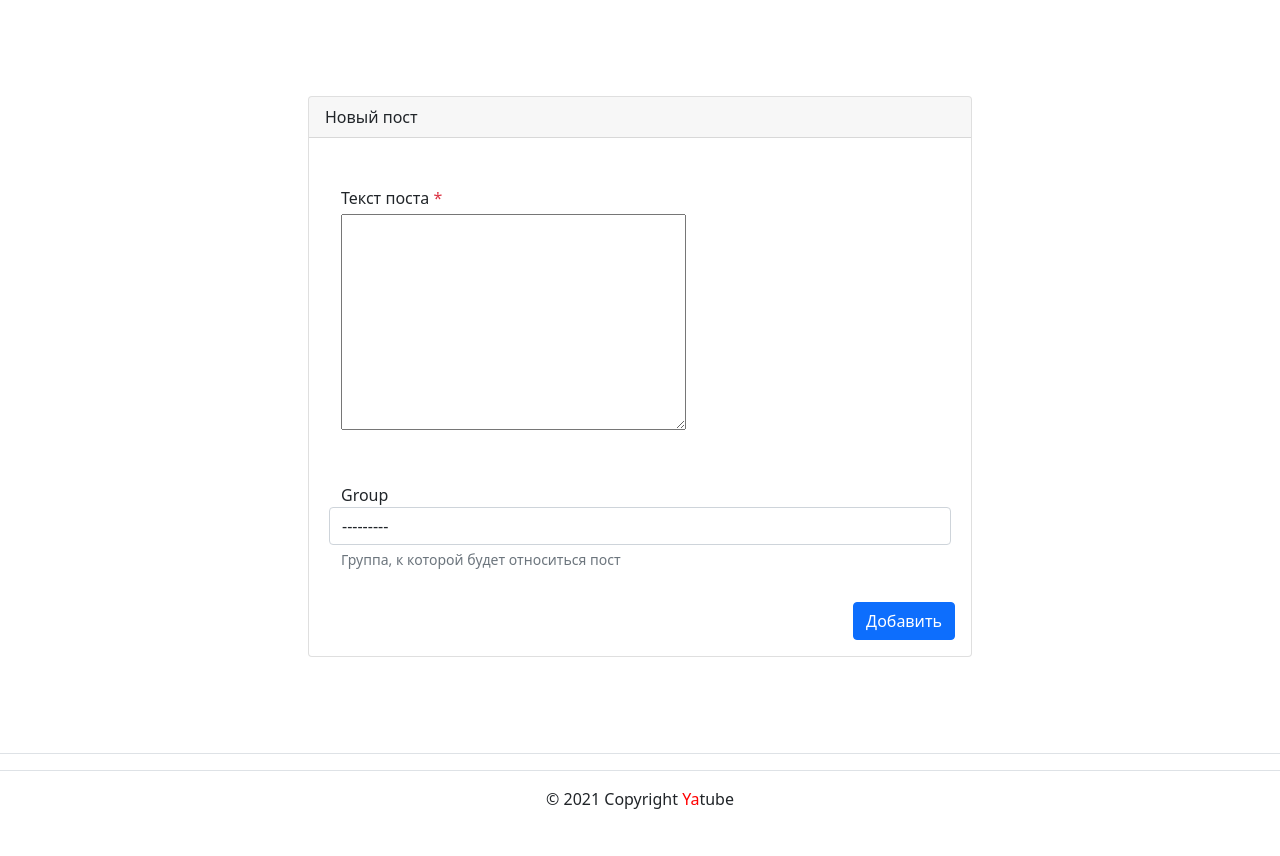
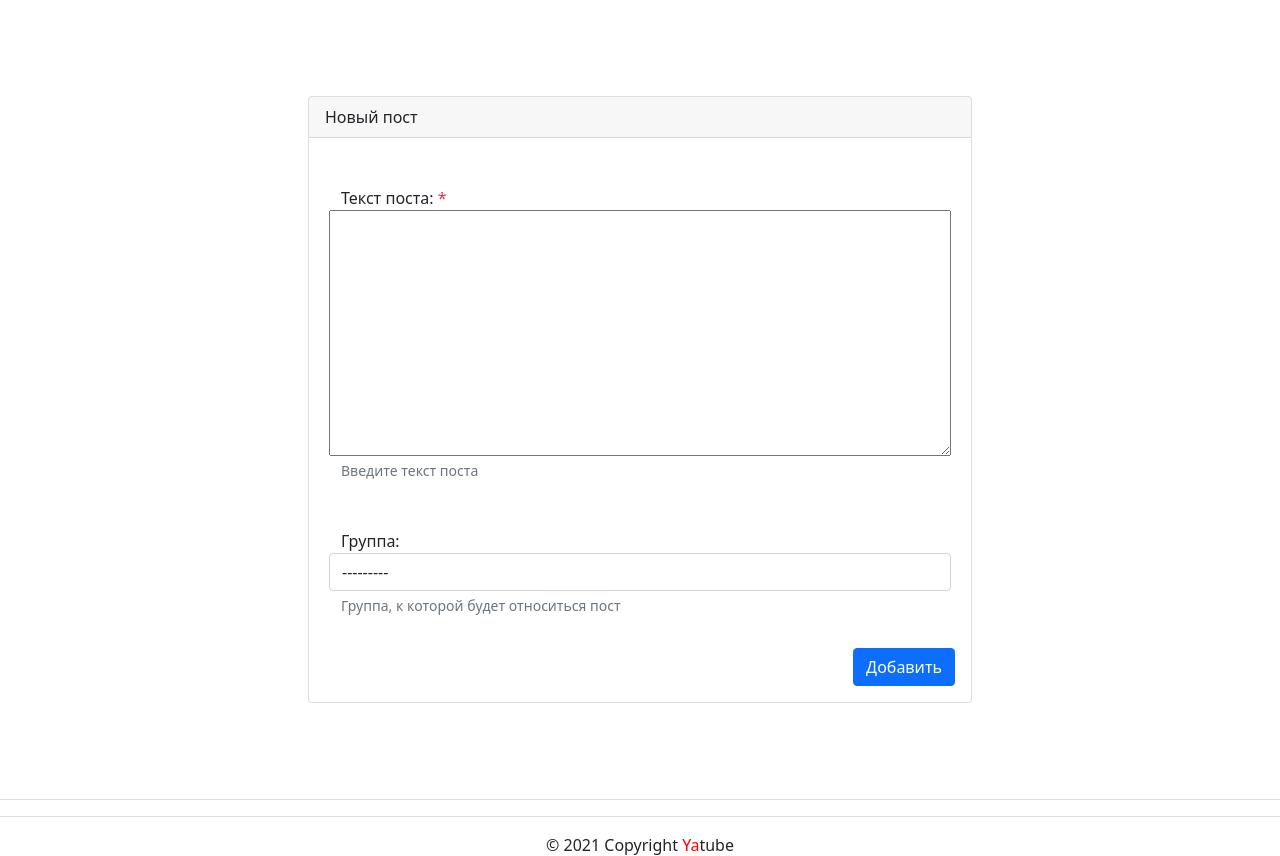
Before and after one commit to Vladimi-lan/yatube_project, a Django app: page /create/ in a window 1280 px wide. Shown: the part 56-912 px from the top of the page. Before the commit the page ends 865 px from the top, so only its background shows below. Run offline with Django 3.2, Linux system fonts and the light colour scheme; a user stored in the database is signed in; tables that the repository leaves empty hold one stand-in row (values such as "Sample post"); some libraries are stand-ins or nearby versions.

Commit message:
улучшения проекта (навигация, создание/редактирвоание постов, и т.д.)

```diff
--- a/yatube/posts/forms.py
+++ b/yatube/posts/forms.py
@@ -1,8 +1,17 @@
-from django import forms
+from django.forms import ModelForm, Textarea
 from .models import Post
 
-class PostForm(forms.ModelForm):
+
+class PostForm(ModelForm):
 
     class Meta:
         model = Post
         fields = ('text', 'group')
+        labels = {
+            'text': 'Текст поста',
+            'group': 'Группа',
+        }
+        help_texts = {
+            'text': 'Введите текст поста',
+            'group': 'Группа, к которой будет относиться пост',
+        }
--- a/yatube/posts/views.py
+++ b/yatube/posts/views.py
@@ -2,6 +2,7 @@ from django.contrib.auth import get_user_model
 from django.contrib.auth.decorators import login_required
 from django.core.paginator import Paginator
 from django.shortcuts import get_object_or_404, redirect, render
+from django.conf import settings
 
 from .forms import PostForm
 from .models import Group, Post
@@ -9,11 +10,16 @@ from .models import Group, Post
 User = get_user_model()
 
 
+def paginate(request, posts, pages):
+    paginator = Paginator(posts, pages)
+    page_number = request.GET.get('page')
+    page_obj = paginator.get_page(page_number)
+    return page_obj
+
+
 def index(request):
     post_list = Post.objects.all()
-    paginator = Paginator(post_list, 10)
-    page_number = request.GET.get('page')
-    page_obj = paginator.get_page(page_number)
+    page_obj = paginate(request, post_list, settings.PAGES)
     context = {
         'page_obj': page_obj,
     }
@@ -23,9 +29,7 @@ def index(request):
 def group_posts(request, slug):
     group = get_object_or_404(Group, slug=slug)
     posts = group.group_posts.all()
-    paginator = Paginator(posts, 10)
-    page_number = request.GET.get('page')
-    page_obj = paginator.get_page(page_number)
+    page_obj = paginate(request, posts, settings.PAGES)
     context = {
         'group': group,
         'page_obj': page_obj,
@@ -35,11 +39,9 @@ def group_posts(request, slug):
 
 def profile(request, username):
     user = get_object_or_404(User, username=username)
-    user_post = Post.objects.filter(author__username=username)
-    post_count = user_post.count()
-    paginator = Paginator(user_post, 10)
-    page_number = request.GET.get('page')
-    page_obj = paginator.get_page(page_number)
+    user_posts = Post.objects.filter(author__username=username)
+    post_count = user_posts.count()
+    page_obj = paginate(request, user_posts, settings.PAGES)
     context = {
         'page_obj': page_obj,
         'post_count': post_count,
@@ -51,7 +53,7 @@ def profile(request, username):
 def post_detail(request, post_id):
     post = get_object_or_404(Post, pk=post_id)
     author = post.author
-    post_count = Post.objects.filter(author=author).count()
+    post_count = author.posts.all().count()  # используем related_name 'posts' поля author модели Post, чтобы получить все экземпляры модели Post автора
     context = {
         'post': post,
         'post_count': post_count,
@@ -62,32 +64,27 @@ def post_detail(request, post_id):
 
 @login_required
 def post_create(request):
-    if request.method == 'POST':
-        form = PostForm(request.POST)
-        if form.is_valid():
-            form.instance.author = request.user
-            form.save()
-            return redirect('posts:profile', request.user.username)
-    form = PostForm()
+    form = PostForm(request.POST or None)
+    if form.is_valid():
+        new_post = form.save(commit=False)
+        new_post.author = request.user
+        new_post.save()
+        return redirect('posts:profile', request.user.username)
     return render(request, 'posts/create_post.html', {'form': form})
 
 
 @login_required
 def post_edit(request, post_id):
     post = get_object_or_404(Post, id=post_id)
-    if request.user == post.author:
-        if request.method == "POST":
-            form = PostForm(request.POST or None, instance=post)
-            if form.is_valid():
-                form.instance.author = request.user
-                form.save()
-            return redirect('posts:post_detail', post.id)
-        else:
-            form = PostForm(instance=post)
-        context = {
-            'form': form,
-            'post': post,
-            'is_edit': True,
-        }
-        return render(request, 'posts/create_post.html', context)
-    return redirect('posts:post_detail', post.id)
+    if request.user != post.author:
+        return redirect('posts:post_detail', post.id)
+    form = PostForm(request.POST or None, instance=post)
+    if form.is_valid():
+        form.save()
+        return redirect('posts:post_detail', post.id)
+    context = {
+        'form': form,
+        'post': post,
+        'is_edit': True,
+    }
+    return render(request, 'posts/create_post.html', context)
--- a/yatube/templates/about/tech.html
+++ b/yatube/templates/about/tech.html
@@ -27,7 +27,7 @@
     и 75% при размерах экрана ≥768px
   {% endcomment %}
   <article class="col-12 col-md-9">
-    <p>Текст страницы "Технологии"</p>
+    <p>Здесь будет текст</p>
   </article>
 </div>
 {% endblock %}
--- a/yatube/templates/posts/create_post.html
+++ b/yatube/templates/posts/create_post.html
@@ -26,27 +26,36 @@
                 {% endif %}
                 {% csrf_token %}
                   <div class="form-group row my-3 p-3">
-                    <label for="id_text">
-                      Текст поста
-                      <span class="required text-danger" >*</span>
+                    {% if form.text.label_tag %}
+                      <label>
+                        {{ form.text.label_tag }}
+                        {% if form.text.field.required %}<span class="required text-danger" >*</span>{% endif %}
                       </label>
-                    <small id="id_text-help" class="form-text text-muted">
+                    {% endif %}
                     {{ form.text }}
+                    {% if form.text.help_text %}
+                      <small class="form-text text-muted">
+                        {{ form.text.help_text }}
                       </small>
+                    {% endif %}
                   </div>
                   <div class="form-group row my-3 p-3">
-                    <label for="id_group">
-                      Group
+                    {% if form.group.label_tag %}
+                      <label>
+                        {{ form.group.label_tag }}
+                        {% if form.group.field.required %}<span class="required text-danger" >*</span>{% endif %}
                       </label>
-                    <select name="group" class="form-control" id="id_group">
-                      <option value={{groups}} selected>---------</option>
+                    {% endif %}
+                    <select class="form-control">
                       {% for group in form.group %}
                         <option>{{ group }}</option>
                       {% endfor %}
                     </select>
-                    <small id="id_group-help" class="form-text text-muted">
-                      Группа, к которой будет относиться пост
+                    {% if form.group.help_text %}
+                      <small class="form-text text-muted">
+                        {{ form.group.help_text }}
                       </small>
+                    {% endif %}
                   </div>
                   <div class="d-flex justify-content-end">
                     <button type="submit" class="btn btn-primary">
--- a/yatube/yatube/settings.py
+++ b/yatube/yatube/settings.py
@@ -135,3 +135,7 @@ LOGIN_REDIRECT_URL = 'posts:index'
 
 EMAIL_BACKEND = 'django.core.mail.backends.filebased.EmailBackend'
 EMAIL_FILE_PATH = os.path.join(BASE_DIR, 'sent_emails')
+
+
+# Global variables
+PAGES = 10
```
Lines whose indentation alone changed are shown as unchanged.
